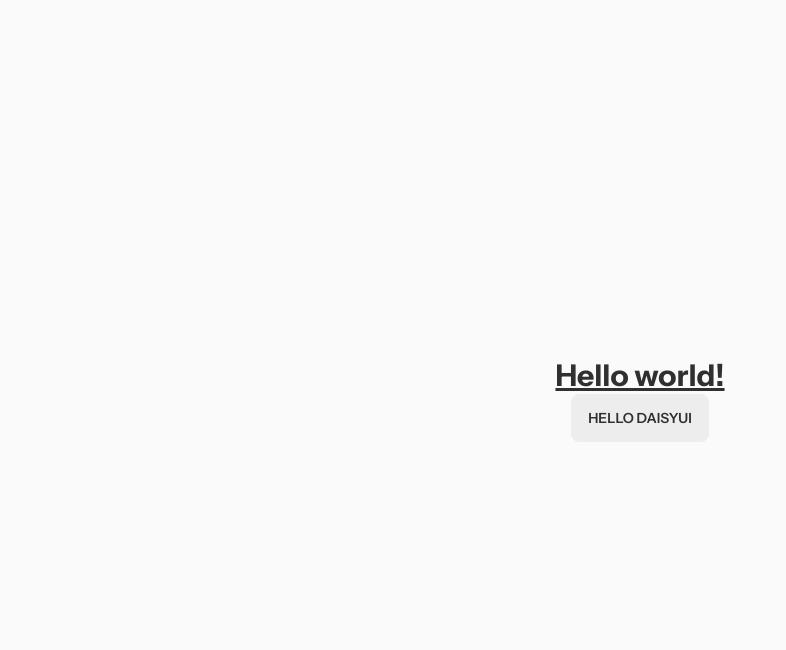
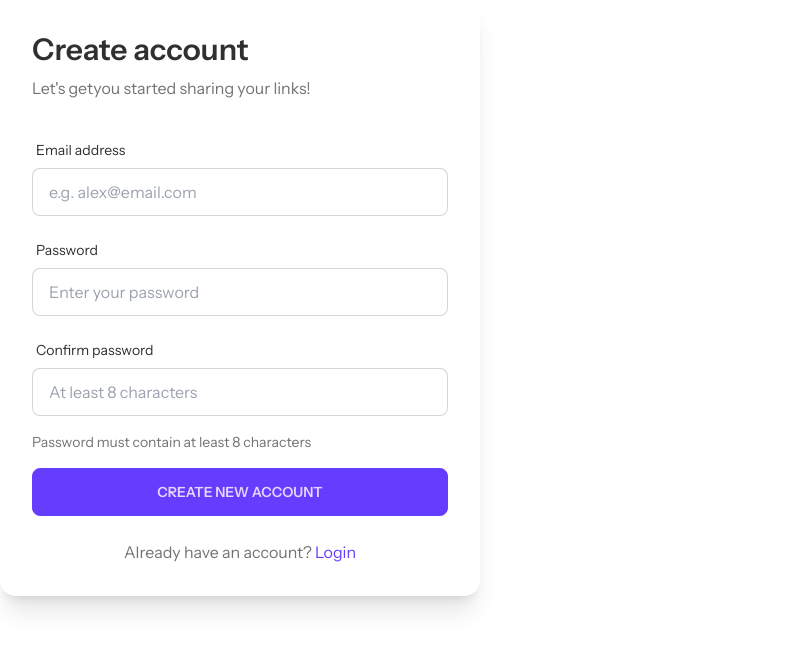
Before and after one commit to msalvatore22/devlinks, a React (Vite) app: page /signup in a window 1280 px wide. Shown: the top 650 px of the page, without its empty margins (0-786 px from the left). Built offline with nearby package versions, Linux system fonts and the light colour scheme; no server answers; the HTML template or start-up script is replaced by a standard one.

Commit message:
Firebase authentication and creation of user working, need to refactor still

```diff
--- a/src/App.tsx
+++ b/src/App.tsx
@@ -1,13 +1,33 @@
 import './App.css'
+import { BrowserRouter, Route, Routes } from "react-router-dom";
+import HomePage from "./pages/Home";
+import LoginPage from "./pages/Login";
+import { initializeApp } from "firebase/app";
+import { config } from "./config/config";
+import AuthRoute from "./components/AuthRoute";
+import SignUp from './pages/SignUp';
 
-function App() {
+initializeApp(config.firebase);
 
-  return (
-		<div className="flex flex-col justify-center items-center w-screen h-screen bg-neutral">
-			<h1 className="text-3xl font-bold underline">Hello world!</h1>
-			<button className="btn">Hello daisyUI</button>
-		</div>
-  );
-}
+export interface IApplicationProps {}
+
+const App: React.FunctionComponent<IApplicationProps> = (props) => {
+	return (
+		<BrowserRouter>
+			<Routes>
+				<Route
+					path="/"
+					element={
+						<AuthRoute>
+							<HomePage />
+						</AuthRoute>
+					}
+				/>
+				<Route path="/login" element={<LoginPage />} />
+				<Route path="/signup" element={<SignUp />} />
+			</Routes>
+		</BrowserRouter>
+	);
+};
 
 export default App
--- /dev/null
+++ b/src/components/AuthRoute.tsx
@@ -0,0 +1,31 @@
+import React, { useEffect, useState } from "react";
+import { getAuth, onAuthStateChanged } from "firebase/auth";
+import { useNavigate } from "react-router-dom";
+
+export interface IAuthRouteProps {}
+
+const AuthRoute: React.FunctionComponent<IAuthRouteProps> = (props) => {
+	const { children } = props;
+	const auth = getAuth();
+	const navigate = useNavigate();
+	const [loading, setLoading] = useState(false);
+
+	useEffect(() => {
+		const AuthCheck = onAuthStateChanged(auth, (user) => {
+			if (user) {
+				setLoading(false);
+			} else {
+				console.log("unauthorized");
+				navigate("/login");
+			}
+		});
+
+		return () => AuthCheck();
+	}, [auth]);
+
+	if (loading) return <p>loading ...</p>;
+
+	return <>{children}</>;
+};
+
+export default AuthRoute;
--- /dev/null
+++ b/src/components/CreateUserForm.tsx
@@ -0,0 +1,61 @@
+import React, { useState } from 'react'
+
+const CreateUserForm = () => {
+
+
+  return (
+    <div className="card bg-base-100 shadow-xl w-[480px]">
+    <div className="card-body">
+    <h1 className="card-title text-3xl">Create account</h1>
+    <p className="mb-6 text-gray">Let's getyou started sharing your links!</p>
+    <form className="form-control w-full">
+        <label htmlFor="email" className="label invalid:text-error">
+            <span className="label-text">Email address</span>
+        </label>
+        <div className="flex relative">
+            <input
+            id="email"
+            type="email"
+            placeholder="e.g. alex@email.com"
+            autoComplete="email"
+            className="input input-bordered w-full mb-4 focus:border-primary invalid:[&:not(:placeholder-shown):not(:focus)]:border-error"
+            required
+            />
+        </div>
+        <label htmlFor="password" className="label">
+            <span className="label-text">Password</span>
+        </label>
+        <div className="flex relative">
+            <input
+            id="password"
+            type="password"
+            placeholder="Enter your password"
+            className="input input-bordered w-full mb-4 peer invalid:[&:not(:placeholder-shown):not(:focus)]:border-error"
+            required
+            />
+        </div>
+        <label htmlFor="confirm" className="label">
+            <span className="label-text">Confirm password</span>
+        </label>
+        <div className="flex relative">
+            <input
+            id="confrim"
+            type="password"
+            placeholder="At least 8 characters"
+            className="input input-bordered w-full mb-4"
+            required
+            />
+        </div>
+
+        <p className="text-sm text-gray mb-4">Password must contain at least 8 characters</p>
+        <div className="card-actions">
+            <button type="submit" className="btn btn-primary w-full mb-4 group-invalid:pointer-events-none group-invalid:opacity-30">Create new account</button>
+        </div>
+    </form>
+    <p className="text-gray text-center">Already have an account? <a className="text-primary" href="/auth/login">Login</a></p>
+    </div>
+</div>
+  )
+}
+
+export default CreateUserForm
--- /dev/null
+++ b/src/config/config.ts
@@ -0,0 +1,12 @@
+export const config = {
+	firebase: {
+		apiKey: import.meta.env.VITE_REACT_APP_FIREBASE_API_KEY,
+		authDomain: import.meta.env.VITE_REACT_APP_FIREBASE_AUTH_DOMAIN,
+		projectId: import.meta.env.VITE_REACT_APP_FIREBASE_PROJECT_ID,
+		storageBucket: import.meta.env.VITE_REACT_APP_FIREBASE_STORAGE_BUCKET,
+		messagingSenderId: import.meta.env
+			.VITE_REACT_APP_FIREBASE_MESSAGING_SENDER_ID,
+		appId: import.meta.env.VITE_REACT_APP_FIREBASE_APP_ID,
+		measurementId: import.meta.env.VITE_REACT_APP_MEASUREMENT_ID,
+	},
+};
--- /dev/null
+++ b/src/config/firebase.ts
@@ -0,0 +1,11 @@
+import { initializeApp } from "firebase/app";
+import { getFirestore } from "firebase/firestore";
+import { getAuth } from "firebase/auth";
+import { getStorage } from "firebase/storage";
+
+import { config } from "./config";
+
+export const app = initializeApp(config.firebase);
+export const db = getFirestore();
+export const auth = getAuth();
+export const storage = getStorage();
--- /dev/null
+++ b/src/pages/Home.tsx
@@ -0,0 +1,17 @@
+import React from "react";
+import { getAuth, signOut } from "firebase/auth";
+
+export interface IHomePageProps {}
+
+const HomePage: React.FunctionComponent<IHomePageProps> = (props) => {
+	const auth = getAuth();
+
+	return (
+		<div>
+			<p>Home Page (Protected by Firebase!)</p>
+			<button onClick={() => signOut(auth)}>Sign out of Firebase</button>
+		</div>
+	);
+};
+
+export default HomePage;
--- /dev/null
+++ b/src/pages/Login.tsx
@@ -0,0 +1,36 @@
+import React, { useState } from "react";
+import { getAuth, GoogleAuthProvider, signInWithPopup } from "firebase/auth";
+import { useNavigate } from "react-router-dom";
+
+export interface ILoginPageProps {}
+
+const LoginPage: React.FunctionComponent<ILoginPageProps> = (props) => {
+	const auth = getAuth();
+	const navigate = useNavigate();
+	const [authing, setAuthing] = useState(false);
+
+	const signInWithGoogle = async () => {
+		setAuthing(true);
+
+		signInWithPopup(auth, new GoogleAuthProvider())
+			.then((response) => {
+				console.log(response.user.uid);
+				navigate("/");
+			})
+			.catch((error) => {
+				console.log(error);
+				setAuthing(false);
+			});
+	};
+
+	return (
+		<div>
+			<p>Login Page</p>
+			<button onClick={() => signInWithGoogle()} disabled={authing}>
+				Sign in with Google
+			</button>
+		</div>
+	);
+};
+
+export default LoginPage;
--- /dev/null
+++ b/src/pages/SignUp.tsx
@@ -0,0 +1,130 @@
+import React, { useState } from "react";
+import { getAuth, createUserWithEmailAndPassword } from "firebase/auth";
+import { useNavigate } from "react-router-dom";
+import { db } from "../config/firebase";
+import {
+	query,
+	doc,
+	getDocs,
+	collection,
+	where,
+	writeBatch,
+} from "firebase/firestore";
+
+const SignUp = () => {
+	const auth = getAuth();
+	const navigate = useNavigate();
+	const [email, setEmail] = useState("");
+	const [password, setPassword] = useState("");
+	const [confirmPassword, setConfirmPassword] = useState("");
+
+	const handleSubmit = async (e) => {
+        e.preventDefault();
+		try {
+			const res = await createUserWithEmailAndPassword(
+				auth,
+				email,
+				password
+			);
+			const authUser = res.user;
+            console.log(authUser)
+			const q = query(
+				collection(db, "users"),
+				where("uid", "==", authUser.uid)
+			);
+			const docs = await getDocs(q);
+
+			if (docs.docs.length === 0) {
+				const batch = writeBatch(db);
+
+				batch.set(doc(db, "users", authUser.uid), {
+					email: authUser.email,
+					photoURL: authUser?.photoURL ?? null,
+					links: [],
+					firstname: "",
+					lastname: "",
+				});
+				await batch.commit();
+			}
+			navigate("/");
+		} catch (err) {
+			console.log(err);
+		}
+	};
+
+	return (
+		<div className="card bg-base-100 shadow-xl w-[480px]">
+			<div className="card-body">
+				<h1 className="card-title text-3xl">Create account</h1>
+				<p className="mb-6 text-gray">
+					Let's getyou started sharing your links!
+				</p>
+				<form onSubmit={handleSubmit} className="form-control w-full">
+					<label htmlFor="email" className="label invalid:text-error">
+						<span className="label-text">Email address</span>
+					</label>
+					<div className="flex relative">
+						<input
+							id="email"
+							type="email"
+							placeholder="e.g. alex@email.com"
+							autoComplete="email"
+							className="input input-bordered w-full mb-4 focus:border-primary invalid:[&:not(:placeholder-shown):not(:focus)]:border-error"
+							value={email}
+							onChange={(e) => setEmail(e.target.value)}
+							required
+						/>
+					</div>
+					<label htmlFor="password" className="label">
+						<span className="label-text">Password</span>
+					</label>
+					<div className="flex relative">
+						<input
+							id="password"
+							type="password"
+							placeholder="Enter your password"
+							className="input input-bordered w-full mb-4 peer invalid:[&:not(:placeholder-shown):not(:focus)]:border-error"
+							value={password}
+							onChange={(e) => setPassword(e.target.value)}
+							required
+						/>
+					</div>
+					<label htmlFor="confirm" className="label">
+						<span className="label-text">Confirm password</span>
+					</label>
+					<div className="flex relative">
+						<input
+							id="confrim"
+							type="password"
+							placeholder="At least 8 characters"
+							className="input input-bordered w-full mb-4"
+							value={confirmPassword}
+							onChange={(e) => setConfirmPassword(e.target.value)}
+							required
+						/>
+					</div>
+
+					<p className="text-sm text-gray mb-4">
+						Password must contain at least 8 characters
+					</p>
+					<div className="card-actions">
+						<button
+							type="submit"
+							className="btn btn-primary w-full mb-4 group-invalid:pointer-events-none group-invalid:opacity-30"
+						>
+							Create new account
+						</button>
+					</div>
+				</form>
+				<p className="text-gray text-center">
+					Already have an account?{" "}
+					<a className="text-primary" href="/login">
+						Login
+					</a>
+				</p>
+			</div>
+		</div>
+	);
+};
+
+export default SignUp;
```
Also changed, not shown: package.json (+6 -1 lines), 2 other files (tests, documents, lock files or other folders).
